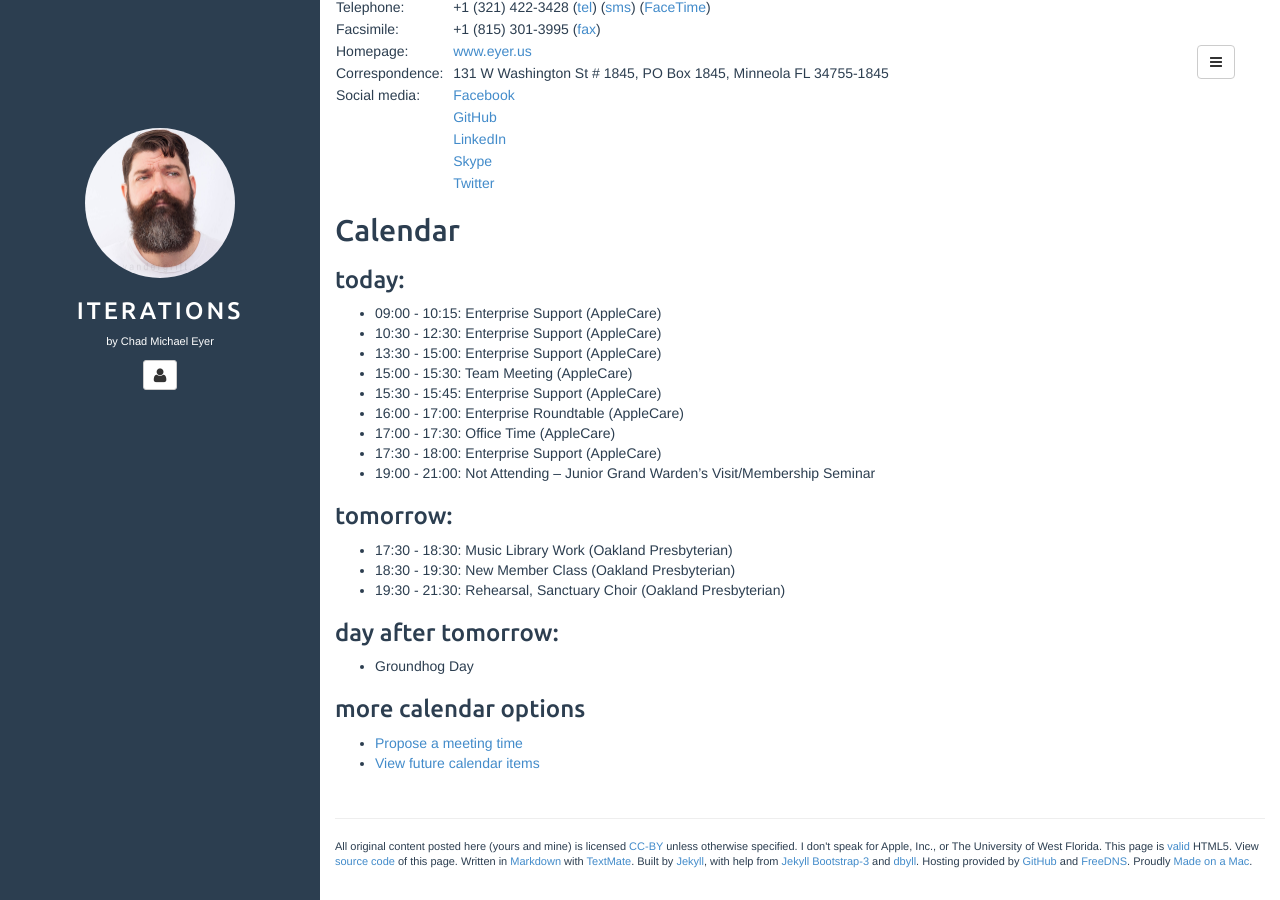
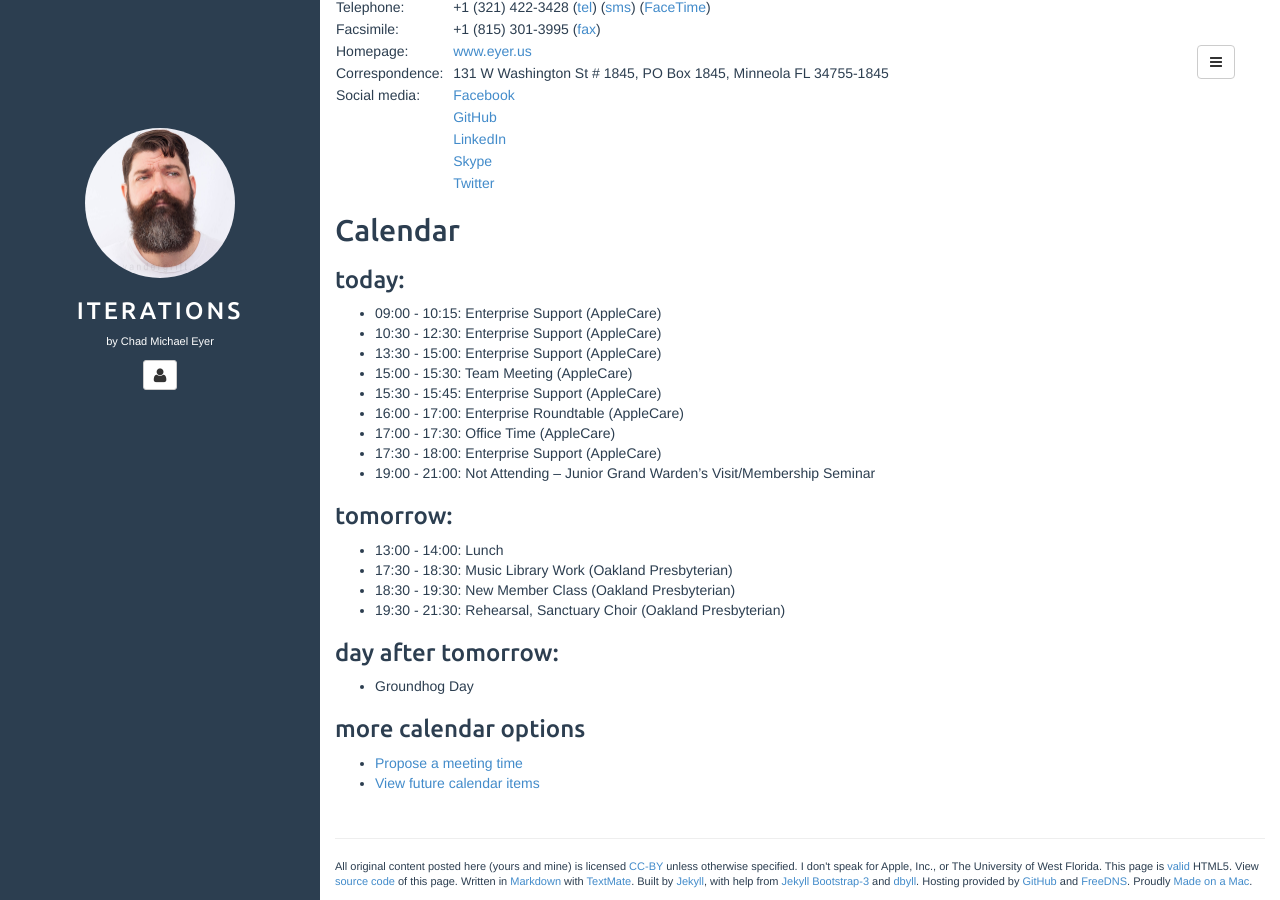
Before and after one commit to chadmichaeleyer/chadmichaeleyer.github.io, a Jekyll site: the page built from about.md, in a window 1280 px wide and 900 px high, scrolled down 1220 px. Built offline with Jekyll 4.4.1, drawn with Linux system fonts in a browser that asks for light colours.

Commit message:
calendar update

```diff
--- a/calendar-year.markdown
+++ b/calendar-year.markdown
@@ -12,6 +12,7 @@
 
 2017-02-01:
 
+* 13:00 - 14:00: Lunch
 * 17:30 - 18:30: Music Library Work (Oakland Presbyterian)
 * 18:30 - 19:30: New Member Class (Oakland Presbyterian)
 * 19:30 - 21:30: Rehearsal, Sanctuary Choir (Oakland Presbyterian)
--- a/calendar.markdown
+++ b/calendar.markdown
@@ -12,6 +12,7 @@
 
 ### tomorrow:
 
+* 13:00 - 14:00: Lunch
 * 17:30 - 18:30: Music Library Work (Oakland Presbyterian)
 * 18:30 - 19:30: New Member Class (Oakland Presbyterian)
 * 19:30 - 21:30: Rehearsal, Sanctuary Choir (Oakland Presbyterian)
```
